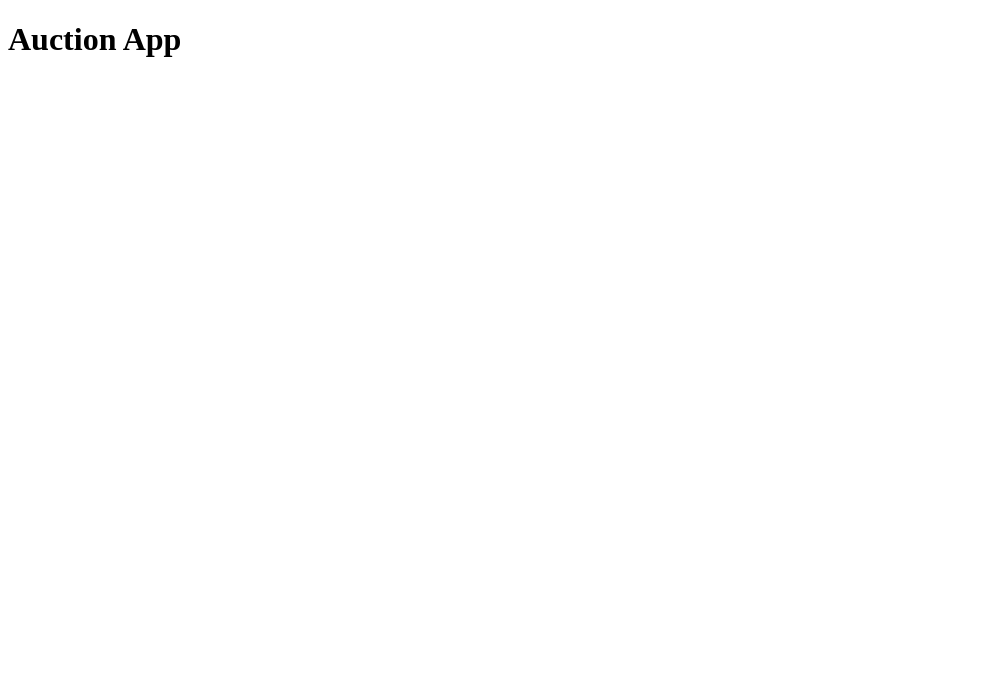
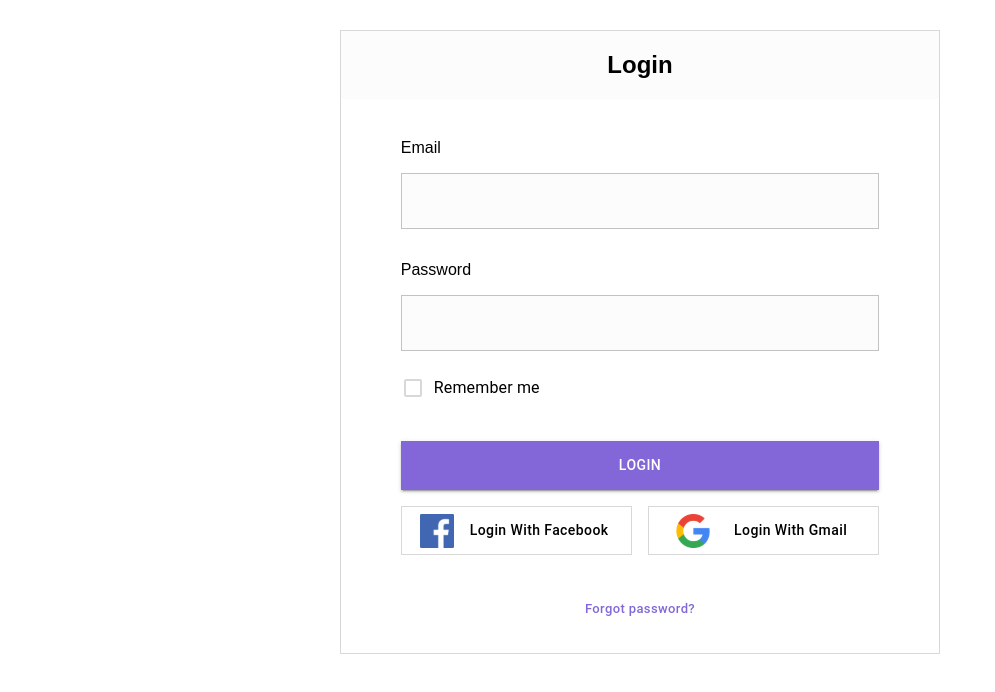
Before and after one commit to abecirovic3/Auction-App, a React (Create React App) app in the folder auction-app-frontend/: page / in a window 1280 px wide. Shown: the top 692 px of the page, without its empty margins (0-995 px from the left). Built offline with nearby package versions, Linux system fonts and the light colour scheme.

Commit message:
Create basic Login page

```diff
--- a/auction-app-frontend/src/App.js
+++ b/auction-app-frontend/src/App.js
@@ -1,7 +1,9 @@
+import Login from "./components/Login/Login"
+
 function App() {
   return (
     <div className="App">
-      <h1>Auction App</h1>
+        <Login />
     </div>
   );
 }
--- /dev/null
+++ b/auction-app-frontend/src/components/Login/Login.js
@@ -0,0 +1,68 @@
+import TextField from "@mui/material/TextField";
+import Checkbox from "@mui/material/Checkbox";
+import FormControlLabel from "@mui/material/FormControlLabel";
+import Button from '@mui/material/Button';
+import Stack from '@mui/material/Stack';
+import Container from '@mui/material/Container';
+import { ThemeProvider, createTheme, StyledEngineProvider  } from "@mui/material/styles";
+
+import facebookIcon from "../../img/facebook.svg";
+import googleIcon from "../../img/google.svg";
+import "./login-style.css";
+
+import { ReactComponent as Logo } from "../../img/google.svg";
+
+const theme = createTheme({
+    palette: {
+        primary: {
+            main: "#8367D8"
+        }
+    }
+})
+
+const Login = () => {
+    return (
+        <StyledEngineProvider injectFirst>
+            <ThemeProvider theme={theme}>
+                <Container id="login-container" maxWidth="sm">
+                    <h5>Login</h5>
+
+                    <Stack width="80%" margin="auto" spacing={4}>
+                        <Stack spacing={2}>
+                            <Stack spacing={4}>
+                                <Stack spacing={2}>
+                                    <label htmlFor="email">Email</label>
+                                    <TextField id="email" variant="outlined" fullWidth={true} />
+                                </Stack>
+
+                                <Stack spacing={2}>
+                                    <label htmlFor="password">Password</label>
+                                    <TextField id="password" variant="outlined" type="password" fullWidth={true} />
+                                </Stack>
+                            </Stack>
+
+                            <FormControlLabel control={<Checkbox />} label="Remember me" />
+                        </Stack>
+
+                        <Stack spacing={2}>
+                            <Button className="element-height" color={"primary"} variant="contained">LOGIN</Button>
+
+                            <Stack id="social-media-stack" direction="row" spacing={2} alignItems={"center"}>
+                                <Button variant="outlined" startIcon={<img src={facebookIcon} alt="Google logo" />}>
+                                    Login With Facebook
+                                </Button>
+                                <Button variant="outlined" startIcon={<img src={googleIcon} alt="Google logo" />}>
+                                    Login With Gmail
+                                </Button>
+                            </Stack>
+                        </Stack>
+
+                        <Button id="passwordBtn" size="small">Forgot password?</Button>
+                    </Stack>
+                </Container>
+            </ThemeProvider>
+        </StyledEngineProvider>
+    );
+};
+
+export default Login;
--- /dev/null
+++ b/auction-app-frontend/src/components/Login/login-style.css
@@ -0,0 +1,55 @@
+* {
+    font-family: sans-serif;
+}
+
+:root {
+    --main-color: #8367D8;
+    --border-color: #D8D8D8;
+    --background-color: #FCFCFC;
+}
+
+h5 {
+    font-size: 24px;
+    margin-top: 0;
+    padding: 20px;
+    text-align: center;
+    background-color: var(--background-color);
+}
+
+#login-container {
+    padding: 0 0 20px;
+    margin-top: 30px;
+    border: 1px solid #D8D8D8;
+}
+
+.MuiInputBase-root {
+    color: #9B9B9B;
+    background-color: var(--background-color);
+    border-color: var(--border-color);
+}
+
+.MuiButton-root,
+.MuiInputBase-root {
+    border-radius: 0;
+    height: 3.5em;
+}
+
+#social-media-stack .MuiButton-root {
+    width: 50%;
+    border-color: var(--border-color);
+    text-transform: capitalize;
+    color: black;
+    display: flex;
+    flex-direction: row;
+    align-items: center;
+    justify-content: space-evenly;
+}
+
+#passwordBtn {
+    text-transform: none;
+}
+
+.MuiCheckbox-root {
+    padding-left: 0;
+    color: var(--border-color);
+}
```
Also changed, not shown: auction-app-frontend/src/img/facebook.svg (added), auction-app-frontend/src/img/google.svg (added).
